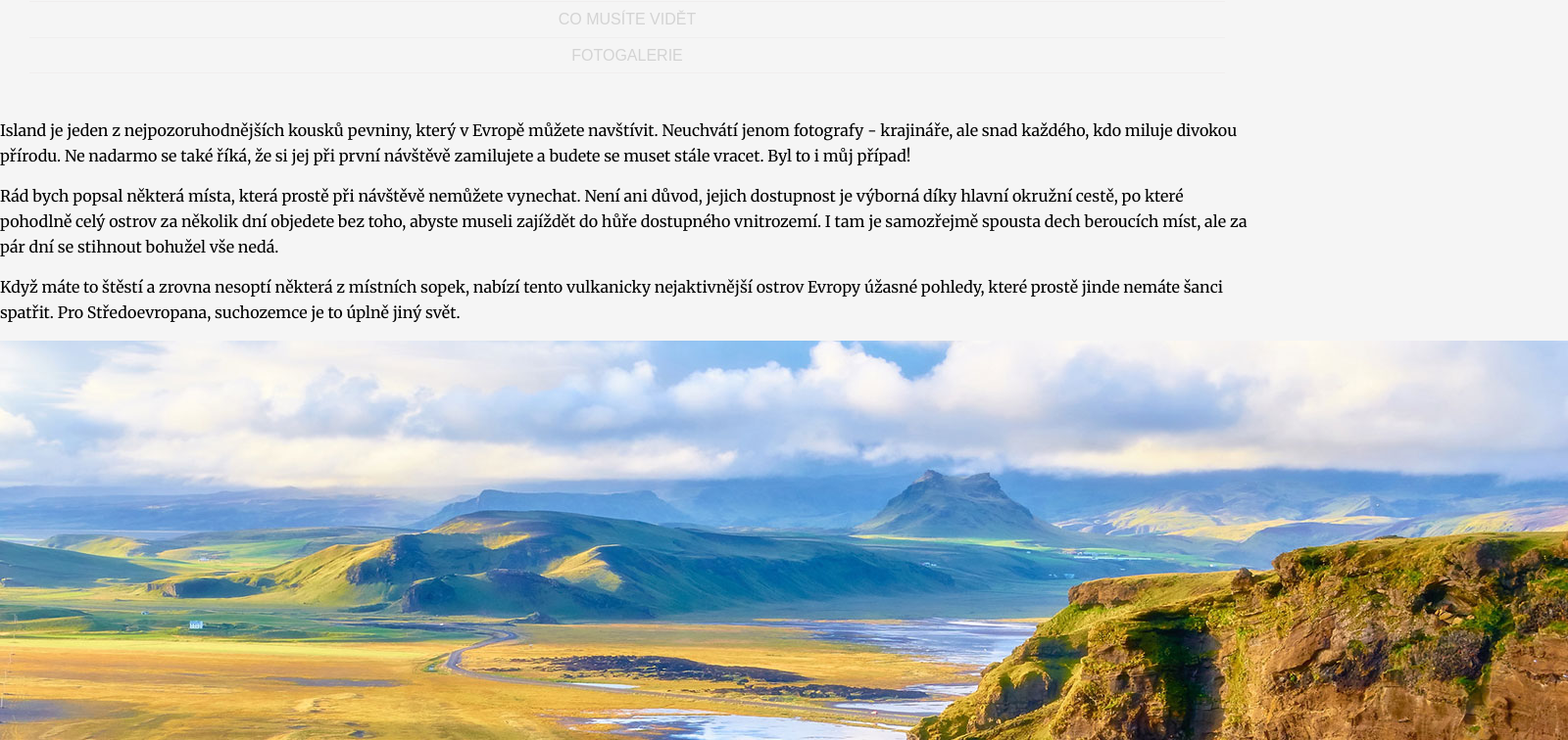
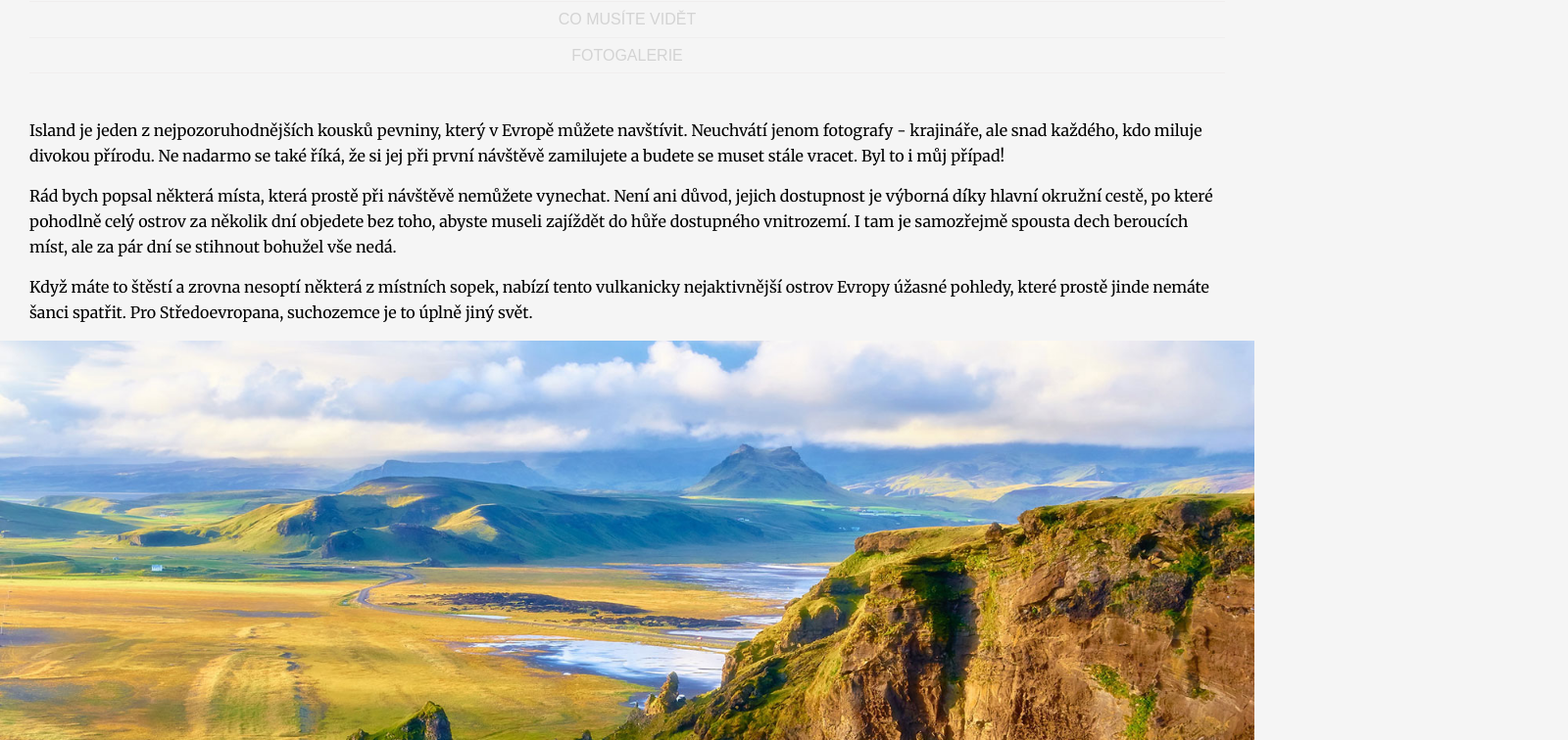
Before and after one commit to tvorimweb-2020-praha-jaro/projekt06-island-sonaouzka, a plain HTML site: page index.html in a window 1280 px wide. Shown: the part 340-1096 px from the top of the page at 98% size, 1600 px wide, since content can reach past the window. Drawn offline with Linux system fonts and the light colour scheme.

Commit message:
nastaveni paragrafu a fotek
padding, vyska a sirka fotek

```diff
--- a/style.css
+++ b/style.css
@@ -93,7 +93,15 @@ menu ul {
 
 /* OBSAH */
 
+p {
+    padding: 0px 30px;
+}
 
+img {
+display: block;
+width: 100%;
+height: auto;
+}
 
 
 /* FOTOGALERIE */
```
